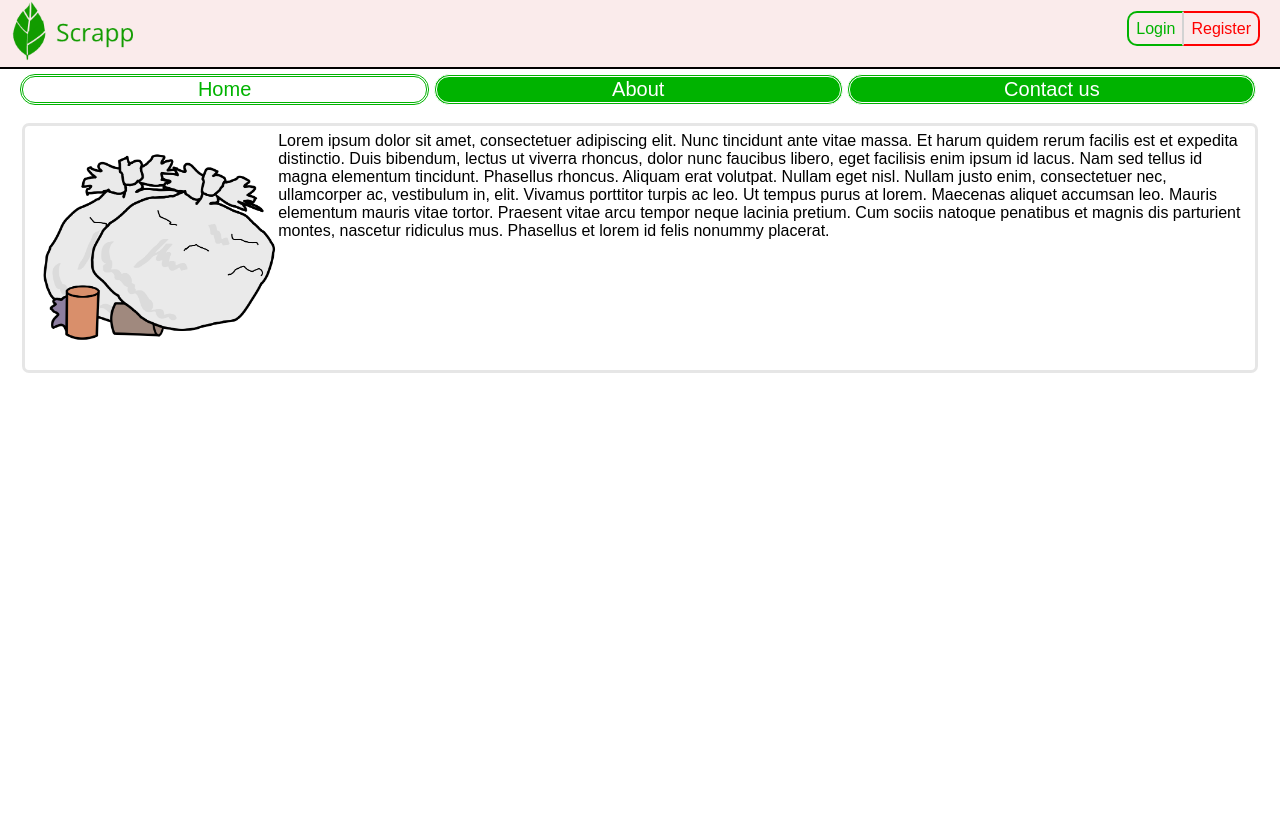
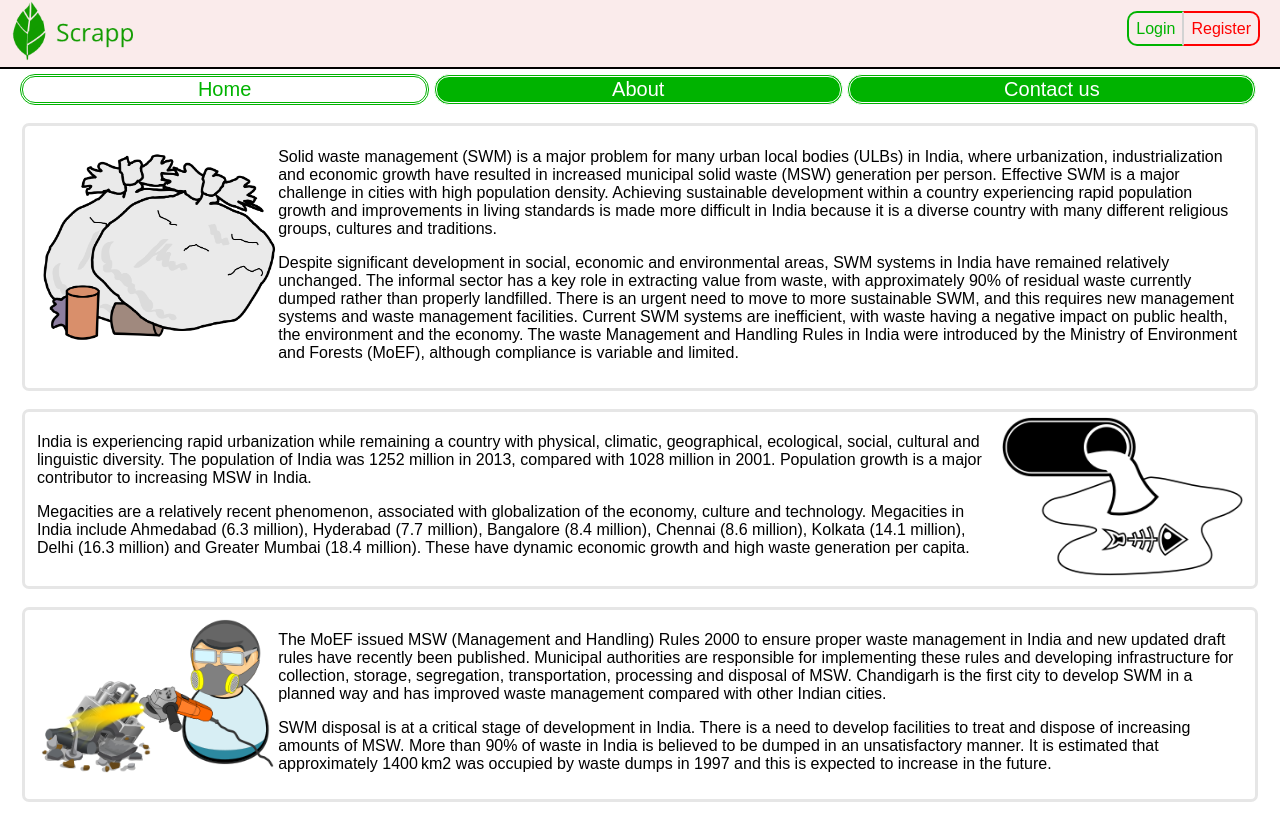
Before and after one commit to deekeh/scrapp, a PHP site: page / in a window 1280 px wide. Before the commit the page ends 373 px from the top, so only its background shows below. Run offline with PHP 8.4, Linux system fonts and the light colour scheme.

Commit message:
Update index.php
Added some data to main page

```diff
--- a/index.php
+++ b/index.php
@@ -4,7 +4,6 @@
 	<title>Scrapp</title>
 	<link rel="stylesheet" type="text/css" href="style/decorate.css">
 	<script type="text/javascript" src="js/contents.js"></script>
-	<meta name="viewport" content="width=device-width, initial-scale=1.0">
 </head>
 <body>
 	<div id="menubar">
@@ -51,7 +50,40 @@
 		<fieldset>
 			<img class="main-img-left" src="images/scrap.png" width="20%" />
 			<div class="img-info">
-				Lorem ipsum dolor sit amet, consectetuer adipiscing elit. Nunc tincidunt ante vitae massa. Et harum quidem rerum facilis est et expedita distinctio. Duis bibendum, lectus ut viverra rhoncus, dolor nunc faucibus libero, eget facilisis enim ipsum id lacus. Nam sed tellus id magna elementum tincidunt. Phasellus rhoncus. Aliquam erat volutpat. Nullam eget nisl. Nullam justo enim, consectetuer nec, ullamcorper ac, vestibulum in, elit. Vivamus porttitor turpis ac leo. Ut tempus purus at lorem. Maecenas aliquet accumsan leo. Mauris elementum mauris vitae tortor. Praesent vitae arcu tempor neque lacinia pretium. Cum sociis natoque penatibus et magnis dis parturient montes, nascetur ridiculus mus. Phasellus et lorem id felis nonummy placerat.
+				<p>
+					Solid waste management (SWM) is a major problem for many urban local bodies (ULBs) in India, where urbanization, industrialization and economic growth have resulted in increased municipal solid waste (MSW) generation per person. Effective SWM is a major challenge in cities with high population density. Achieving sustainable development within a country experiencing rapid population growth and improvements in living standards is made more difficult in India because it is a diverse country with many different religious groups, cultures and traditions.
+				</p>
+				<p>
+					Despite significant development in social, economic and environmental areas, SWM systems in India have remained relatively unchanged. The informal sector has a key role in extracting value from waste, with approximately 90% of residual waste currently dumped rather than properly landfilled. There is an urgent need to move to more sustainable SWM, and this requires new management systems and waste management facilities. Current SWM systems are inefficient, with waste having a negative impact on public health, the environment and the economy. The waste Management and Handling Rules in India were introduced by the Ministry of Environment and Forests (MoEF), although compliance is variable and limited.
+				</p>
+			</div>
+			</img>
+		</fieldset>
+		</div><br>
+		<div>
+		<fieldset>
+			<img class="main-img-right" src="images/waste2.png" width="20%">
+			<div class="img-info">
+				<p>
+					India is experiencing rapid urbanization while remaining a country with physical, climatic, geographical, ecological, social, cultural and linguistic diversity. The population of India was 1252 million in 2013, compared with 1028 million in 2001. Population growth is a major contributor to increasing MSW in India.
+				</p>
+				<p>
+					Megacities are a relatively recent phenomenon, associated with globalization of the economy, culture and technology. Megacities in India include Ahmedabad (6.3 million), Hyderabad (7.7 million), Bangalore (8.4 million), Chennai (8.6 million), Kolkata (14.1 million), Delhi (16.3 million) and Greater Mumbai (18.4 million). These have dynamic economic growth and high waste generation per capita.
+				</p>
+			</div>
+			</img>
+		</fieldset>
+		</div><br>
+		<div>
+		<fieldset>
+			<img class="main-img-left" src="images/waste3.png" width="20%">
+			<div class="img-info">
+				<p>
+					The MoEF issued MSW (Management and Handling) Rules 2000 to ensure proper waste management in India and new updated draft rules have recently been published. Municipal authorities are responsible for implementing these rules and developing infrastructure for collection, storage, segregation, transportation, processing and disposal of MSW. Chandigarh is the first city to develop SWM in a planned way and has improved waste management compared with other Indian cities.
+				</p>
+				<p>
+					SWM disposal is at a critical stage of development in India. There is a need to develop facilities to treat and dispose of increasing amounts of MSW. More than 90% of waste in India is believed to be dumped in an unsatisfactory manner. It is estimated that approximately 1400 km2 was occupied by waste dumps in 1997 and this is expected to increase in the future.
+				</p>
 			</div>
 			</img>
 		</fieldset>
@@ -70,7 +102,7 @@
 		</div><br>
 		<div>
 		<fieldset>
-			<img class="main-img-right" src="images/apply.png" width="15%" style="float: right;">
+			<img class="main-img-right" src="images/apply.png" width="15%">
 			<div class="img-info">
 				Lorem ipsum dolor sit amet, consectetuer adipiscing elit. Nunc tincidunt ante vitae massa. Et harum quidem rerum facilis est et expedita distinctio. Duis bibendum, lectus ut viverra rhoncus, dolor nunc faucibus libero, eget facilisis enim ipsum id lacus. Nam sed tellus id magna elementum tincidunt. Phasellus rhoncus. Aliquam erat volutpat. Nullam eget nisl. Nullam justo enim, consectetuer nec, ullamcorper ac, vestibulum in, elit. Vivamus porttitor turpis ac leo. Ut tempus purus at lorem. Maecenas aliquet accumsan leo. Mauris elementum mauris vitae tortor. Praesent vitae arcu tempor neque lacinia pretium. Cum sociis natoque penatibus et magnis dis parturient montes, nascetur ridiculus mus. Phasellus et lorem id felis nonummy placerat.
 			</div>
@@ -95,7 +127,7 @@
 			<div class="img-info">
 				Lorem ipsum dolor sit amet, consectetuer adipiscing elit. Nunc tincidunt ante vitae massa. Et harum quidem rerum facilis est et expedita distinctio. Duis bibendum, lectus ut viverra rhoncus, dolor nunc faucibus libero, eget facilisis enim ipsum id lacus. Nam sed tellus id magna elementum tincidunt. Phasellus rhoncus. Aliquam erat volutpat. Nullam eget nisl. Nullam justo enim, consectetuer nec, ullamcorper ac, vestibulum in, elit. Vivamus porttitor turpis ac leo. Ut tempus purus at lorem. Maecenas aliquet accumsan leo. Mauris elementum mauris vitae tortor. Praesent vitae arcu tempor neque lacinia pretium. Cum sociis natoque penatibus et magnis dis parturient montes, nascetur ridiculus mus. Phasellus et lorem id felis nonummy placerat.
 				<br><br>
-				<a href="mailto:mail @scrapp.com" style="text-decoration: none; color: #00b300;">Contact us</a>
+				<a href="mailto:mail@scrapp.com" style="text-decoration: none; color: #00b300;">Contact us</a>
 			</div>
 			</img>
 		</fieldset>
```
